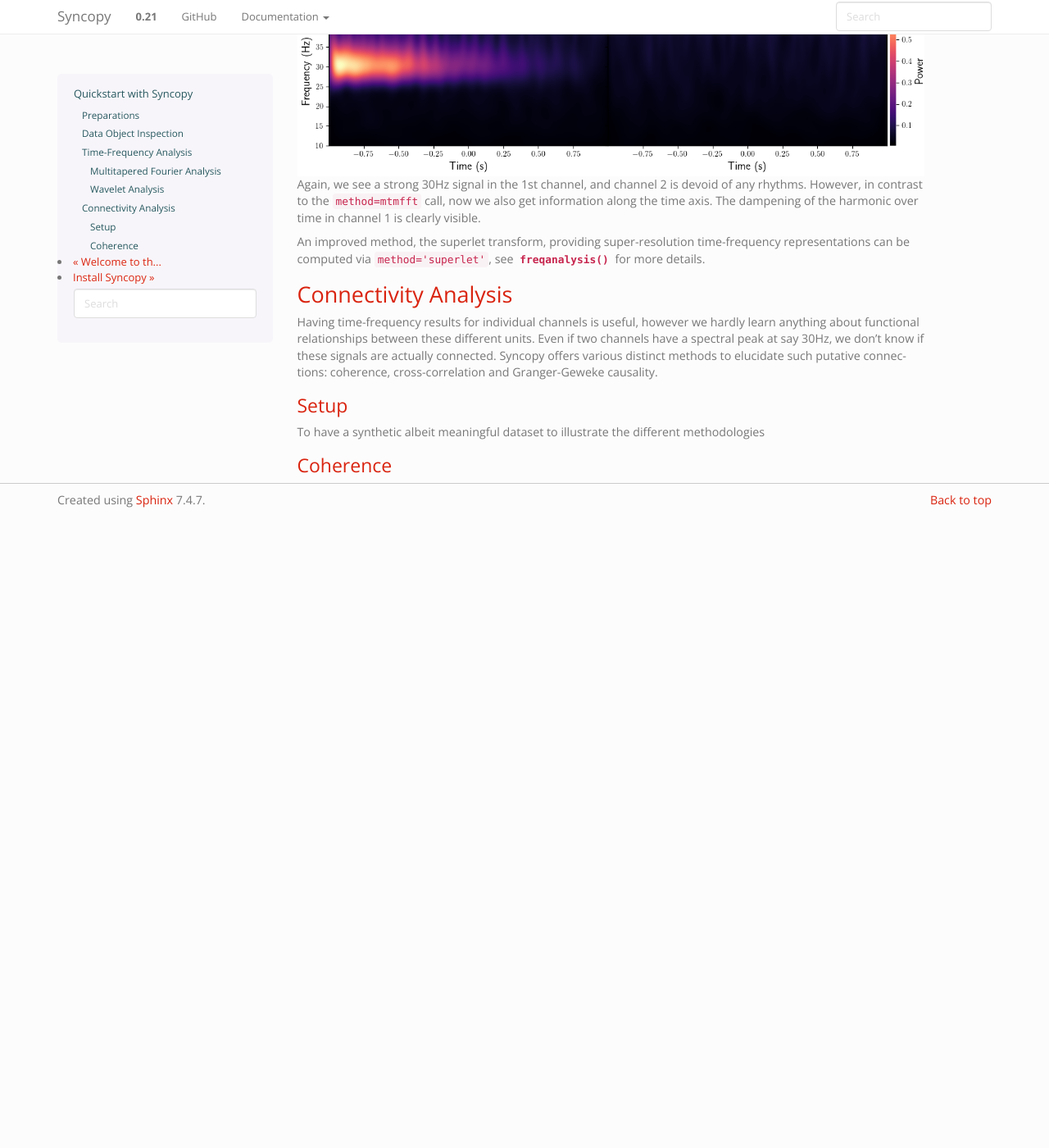
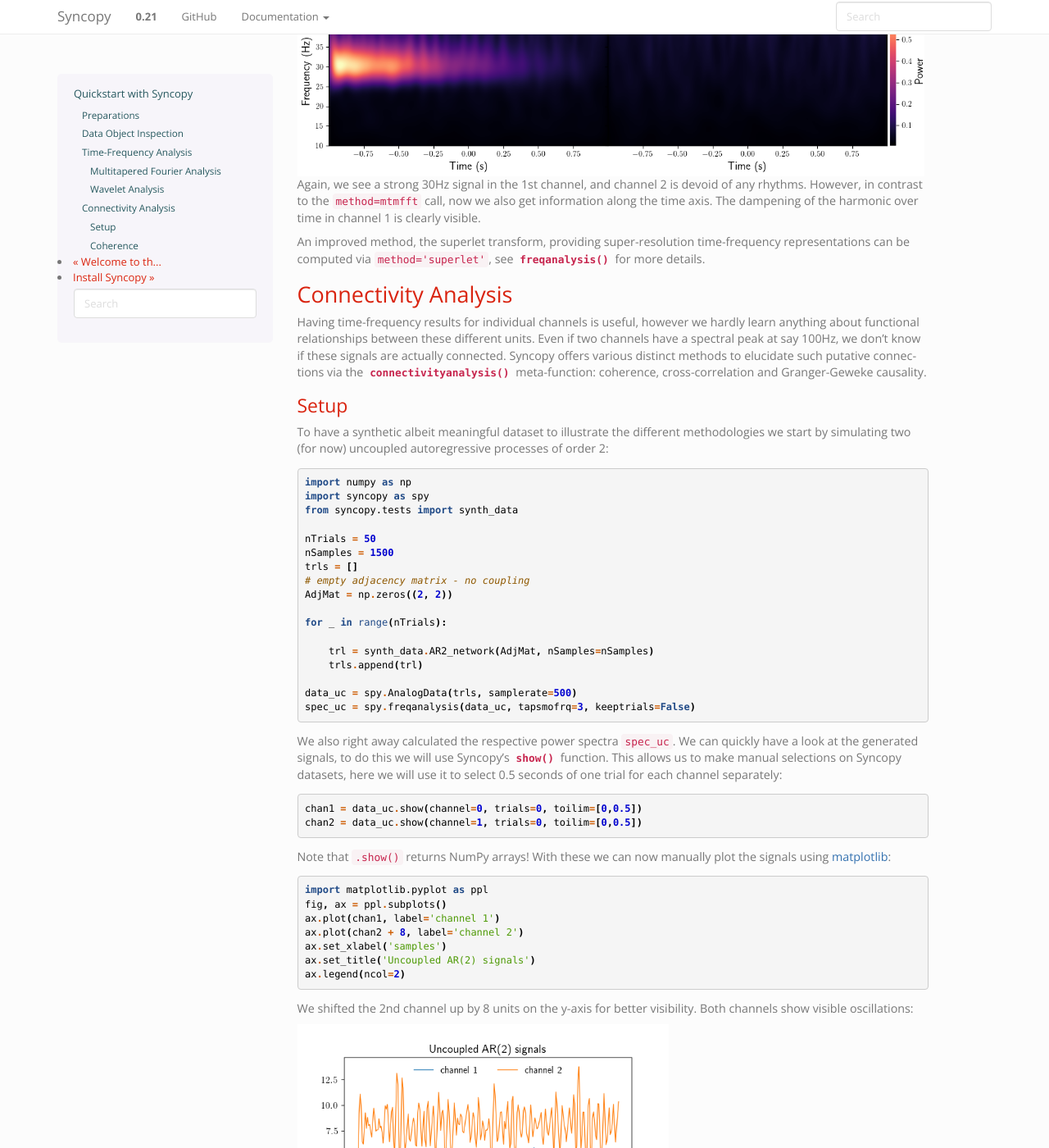
Before and after one commit to esi-neuroscience/syncopy, a Sphinx documentation site: the page built from doc/source/quickstart/quickstart.rst, in a window 1280 px wide and 1400 px high, scrolled down 3659 px. Shown: the whole window at 82% size. Built offline with Sphinx 7.4.7, drawn with Linux system fonts in a browser that asks for light colours; the version number is read from the project's files by our own code; before the commit the page ends 4289 px from its top, so only the background shows below that; some of the changed text lies outside the part shown.

Commit message:
WIP: Coherence measure quickstart
- it get's quite voluminous..

Changes to be committed:
	new file:   doc/source/quickstart/ar2_coh1.png
	new file:   doc/source/quickstart/ar2_nw.py
	new file:   doc/source/quickstart/ar2_signals.png
	new file:   doc/source/quickstart/ar2_specs.png
	modified:   doc/source/quickstart/quickstart.rst

```diff
--- /dev/null
+++ b/doc/source/quickstart/ar2_nw.py
@@ -0,0 +1,17 @@
+import numpy as np
+import syncopy as spy
+from syncopy.tests import synth_data
+
+nTrials = 50
+nSamples = 1500
+trls = []
+# empty adjacency matrix - no coupling
+AdjMat = np.zeros((2, 2))
+
+for _ in range(nTrials):
+
+    trl = synth_data.AR2_network(AdjMat, nSamples=nSamples)
+    trls.append(trl)
+
+data_uc = spy.AnalogData(trls, samplerate=500)
+spec_uc = spy.freqanalysis(data_uc, tapsmofrq=3, keeptrials=False)
--- a/doc/source/quickstart/quickstart.rst
+++ b/doc/source/quickstart/quickstart.rst
@@ -141,12 +141,77 @@
 Connectivity Analysis
 =====================
 
-Having time-frequency results for individual channels is useful, however we hardly learn anything about functional relationships between these different units. Even if two channels have a spectral peak at say 30Hz, we don't know if these signals are actually connected. Syncopy offers various distinct methods to elucidate such putative connections: coherence, cross-correlation and Granger-Geweke causality.
+Having time-frequency results for individual channels is useful, however we hardly learn anything about functional relationships between these different units. Even if two channels have a spectral peak at say 100Hz, we don't know if these signals are actually connected. Syncopy offers various distinct methods to elucidate such putative connections via the :func:`~spy.connectivityanalysis` meta-function: coherence, cross-correlation and Granger-Geweke causality.
 
 Setup
 -----
 
-To have a synthetic albeit meaningful dataset to illustrate the different methodologies
+To have a synthetic albeit meaningful dataset to illustrate the different methodologies we start by simulating two (for now) uncoupled autoregressive processes of order 2:
+
+.. literalinclude:: /quickstart/ar2_nw.py
+
+We also right away calculated the respective power spectra ``spec_uc``.
+We can quickly have a look at the generated signals, to do this we will use Syncopy's :func:`~syncopy.show` function. This allows us to make manual selections on Syncopy datasets, here we will use it to select 0.5 seconds of one trial for each channel separately::
+
+  chan1 = data_uc.show(channel=0, trials=0, toilim=[0,0.5])
+  chan2 = data_uc.show(channel=1, trials=0, toilim=[0,0.5])
+
+Note that ``.show()`` returns NumPy arrays! With these we can now manually plot the signals using `matplotlib <https://matplotlib.org>`_::
+
+  import matplotlib.pyplot as ppl
+  fig, ax = ppl.subplots()
+  ax.plot(chan1, label='channel 1')
+  ax.plot(chan2 + 8, label='channel 2')
+  ax.set_xlabel('samples')
+  ax.set_title('Uncoupled AR(2) signals')
+  ax.legend(ncol=2)
+
+We shifted the 2nd channel up by 8 units on the y-axis for better visibility. Both channels show visible oscillations:
+
+.. image:: ar2_signals.png
+   :height: 340px
+
+
+as is confirmed by looking at the power spectra::
+
+  spec_uc.singlepanelplot()
+
+.. image:: ar2_specs.png
+   :height: 300px
+
+As expected for the stochastic AR(2) model, we have a fairly broad spectral peak at around 100Hz.
+
+.. note::
+   Careful when using :func:`~syncopy.show` on large datasets, as the output is loaded directly into memory. It is advisable to make sufficiently small selections (e.g. 1 channel, 1 trial) to avoid out-of-memory problems on your machine!
 
 Coherence
 ---------
+One way to check for relationships between different oscillating channels is to calculate the pairwise `coherence <https://en.wikipedia.org/wiki/Coherence_(signal_processing)>`_ measure. It can be roughly understood as a frequency dependent correlation. Let's do this for our uncoupled AR(2) signals::
+
+  coherence = spy.connectivityanalysis(data_uc, method='coh', tapsmofrq=3)
+
+The result is of type :class:`spy.CrossSpectralData`, the standard datatype for all connectivity measures. It contains the results for all ``nChannels x nChannels`` possible combinations. Let's pick the two available channel combinations and plot the results::
+
+  coh12 = coherence.show(channel_i='channel1', channel_j='channel2')
+  coh21 = coherence.show(channel_i='channel2', channel_j='channel1')
+
+  # plotting
+  fig, ax = ppl.subplots()
+  ax.plot(coherence.freq, coh12, label='1-2')
+  ax.plot(coherence.freq, coh21, label='2-1')
+  ax.set_xlabel('frequency (Hz)')
+  ax.set_ylabel('coherence')
+  ax.set_ylim((0,1.2))
+  ax.legend(ncol=2)
+
+.. image:: ar2_coh1.png
+   :height: 300px
+
+This shows us the following properties of the coherence:
+
+* **symmetry**: the coherence of channel pair 1-2 is the same as 2-1
+* **range**: like correlations, coherence measure lives on the [0,1] interval
+* **sensitivity**: even though both channels have a lot of power around 100Hz, coherence is as low as for all other frequencies as there is no coupling
+
+.. hint::
+   To inspect the available dimensions of any Syncopy dataset, access the ``.dimord`` property.
```
Also changed, not shown: doc/source/quickstart/ar2_coh1.png (added), doc/source/quickstart/ar2_signals.png (added), doc/source/quickstart/ar2_specs.png (added).
